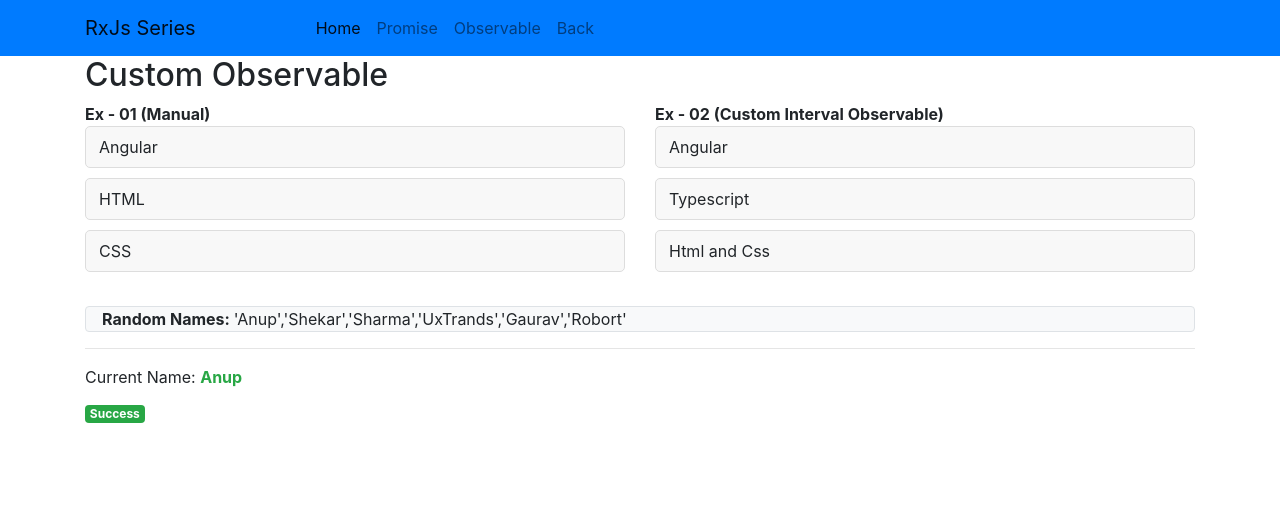
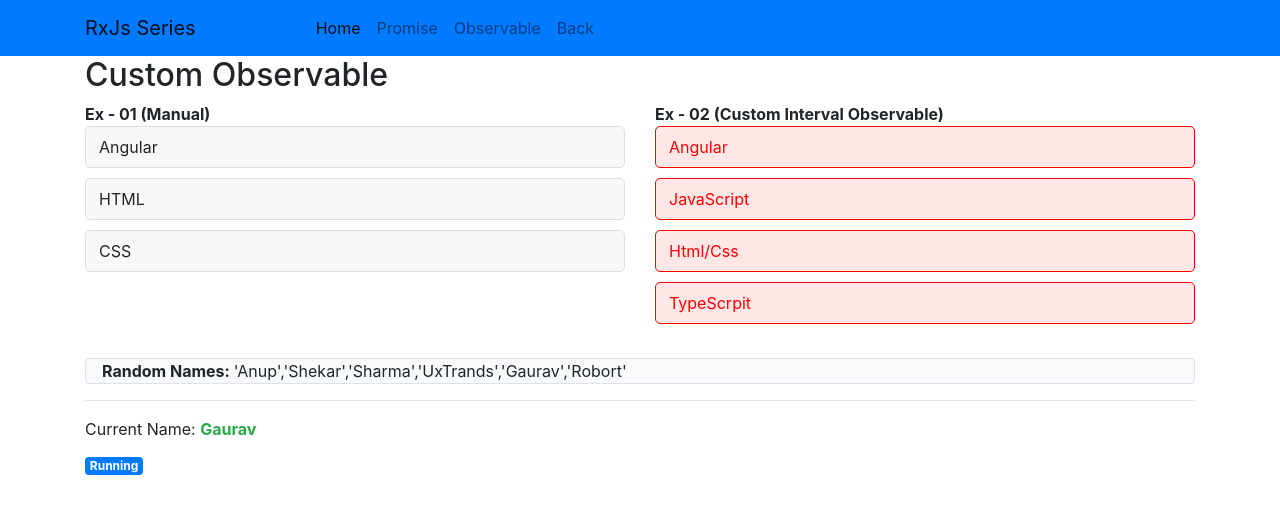
Before and after one commit to gauravkumar34/Rxjs-Series, an Angular app: page /observable/custom in a window 1280 px wide. Shown: the top 514 px of the page. Built offline with nearby package versions, Linux system fonts and the light colour scheme.

Commit message:
2 files modified

```diff
--- a/src/app/observable/custom/custom.component.html
+++ b/src/app/observable/custom/custom.component.html
@@ -4,16 +4,32 @@
   <div class="col-md-6">
     <strong>Ex - 01 (Manual)</strong>
 
-    <ul class="techList" id="elContainer"></ul>
+    <ul
+      [ngClass]="
+        techStatus == 'completed'
+          ? 'completed'
+          : techStatus == 'error'
+          ? 'error'
+          : ''
+      "
+      class="techList"
+      id="elContainer"
+    ></ul>
   </div>
   <div class="col-md-6">
     <strong>Ex - 02 (Custom Interval Observable)</strong>
 
-    <ul class="techList">
-      <li>Angular</li>
-      <li>Typescript</li>
-      <li>Html and Css</li>
-    </ul>
+    <ul
+      [ngClass]="
+        techStatus2 == 'completed'
+          ? 'completed'
+          : techStatus2 == 'error'
+          ? 'error'
+          : ''
+      "
+      class="techList"
+      id="elContainer2"
+    ></ul>
   </div>
 </div>
 <br />
@@ -24,7 +40,19 @@
       >'Anup','Shekar','Sharma','UxTrands','Gaurav','Robort'
     </p>
     <hr />
-    <p>Current Name: <strong class="text-success"> Anup</strong></p>
-    <span class="badge badge-success">Success </span>
+    <p>
+      Current Name: <strong class="text-success"> {{ names }}</strong>
+    </p>
+    <span
+      class="badge"
+      [ngClass]="
+        nameStatus == 'completed'
+          ? 'badge-success'
+          : nameStatus == 'error'
+          ? 'badge-danger'
+          : 'badge-primary'
+      "
+      >{{ nameStatus }}
+    </span>
   </div>
 </div>
--- a/src/app/observable/custom/custom.component.ts
+++ b/src/app/observable/custom/custom.component.ts
@@ -1,5 +1,5 @@
-import { Component, OnInit } from '@angular/core';
-import { Observable } from 'rxjs';
+import { Component, OnDestroy, OnInit } from '@angular/core';
+import { observable, Observable, Subscription } from 'rxjs';
 import { DesignUtilitesService } from '../../../AppServies/design-utilites.service';
 
 @Component({
@@ -7,9 +7,15 @@ import { DesignUtilitesService } from '../../../AppServies/design-utilites.servi
   templateUrl: './custom.component.html',
   styleUrls: ['./custom.component.css'],
 })
-export class CustomComponent implements OnInit {
+export class CustomComponent implements OnInit, OnDestroy {
   constructor(private _designUl: DesignUtilitesService) {}
 
+  techStatus;
+  techStatus2;
+  nameStatus = 'Running';
+  nameTesct;
+  names;
+  subs2: Subscription;
   ngOnInit() {
     //Example 1 Manual
 
@@ -22,19 +28,86 @@ export class CustomComponent implements OnInit {
       }, 3000);
       setTimeout(() => {
         observer.next('CSS');
-        observer.complete();
       }, 5000);
       setTimeout(() => {
         observer.next('JavaScript');
+        // observer.error(new Error('Limit Excied'));
       }, 7000);
       setTimeout(() => {
         observer.next('TypeScrpit');
-        observer.error(new Error('Limit Excied'));
+        observer.complete();
       }, 10000);
     });
-    cusObs1.subscribe((res) => {
-      this._designUl.print(res, 'elContainer');
-      console.log(res);
+    cusObs1.subscribe(
+      (res) => {
+        this._designUl.print(res, 'elContainer');
+      },
+      (err) => {
+        this.techStatus = 'error';
+      },
+      () => {
+        this.techStatus = 'completed';
+      }
+    );
+    //subscribe(data,error,completed)
+
+    //Example 2 Custom interval
+    const Arr2 = ['Angular', 'JavaScript', 'Html/Css', 'TypeScrpit'];
+    const cusObs2 = Observable.create((observable) => {
+      let count = 0;
+      setInterval(() => {
+        observable.next(Arr2[count]);
+        if (count >= 3) {
+          observable.error('Data emit error');
+        }
+        if (count >= 5) {
+          observable.complete();
+        }
+        count++;
+      }, 1000);
     });
+
+    this.subs2 = cusObs2.subscribe(
+      (res) => {
+        this._designUl.print(res, 'elContainer2');
+      },
+      (err) => {
+        this.techStatus2 = 'error';
+      },
+      () => {
+        this.techStatus2 = 'completed';
+      }
+    );
+
+    //Example 3 random names
+
+    const Arr3 = ['Anup', 'Shekar', 'Sharma', 'UxTrands', 'Gaurav', 'Robort'];
+    const cusObs3 = Observable.create((observable) => {
+      let count = 0;
+      setInterval(() => {
+        observable.next(Arr3[count]);
+        if (count >= 3) {
+          // observable.error('Data emit error');
+        }
+        if (count >= 5) {
+          observable.complete();
+        }
+        count++;
+      }, 1000);
+    });
+    cusObs3.subscribe(
+      (res) => {
+        this.names = res;
+      },
+      (err) => {
+        this.nameStatus = 'error';
+      },
+      () => {
+        this.nameStatus = 'completed';
+      }
+    );
+  }
+  ngOnDestroy(): void {
+    this.subs2.unsubscribe();
   }
 }
```
